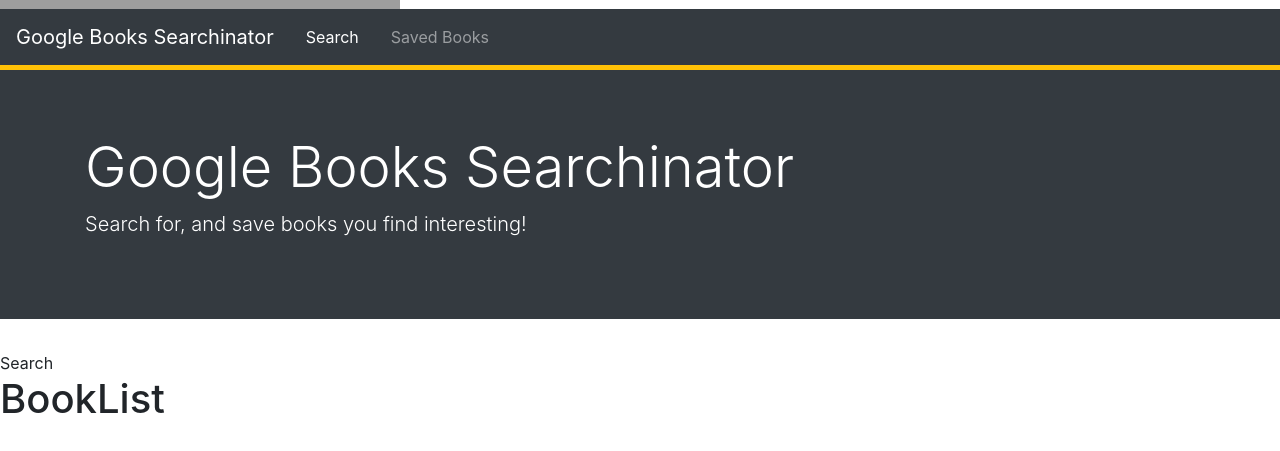
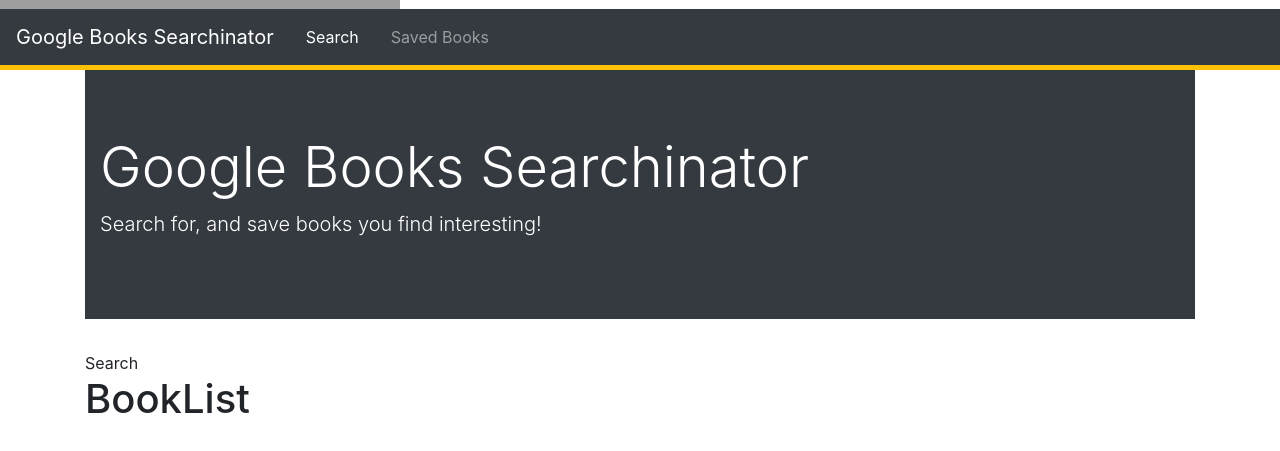
Before and after one commit to hdezbriant/Google-Books-Searchinator, a React (Create React App) app in the folder client/: page / in a window 1280 px wide. Shown: the part 291-742 px from the top of the page. Built offline with nearby package versions, Linux system fonts and the light colour scheme; grey boxes are pictures that could not be loaded.

Commit message:
add wrapper component

```diff
--- a/client/src/components/BookSearch/index.js
+++ b/client/src/components/BookSearch/index.js
@@ -1,14 +1,15 @@
 import Hero from "../Hero";
 import SearchBox from "../SearchBox";
 import BookList from "../BookList";
+import Wrapper from "../Wrapper";
 
 function BookSearchPage() {
   return (
-    <>
+    <Wrapper>
       <Hero />
       <SearchBox />
       <BookList />
-    </>
+    </Wrapper>
   );
 }
 
```
